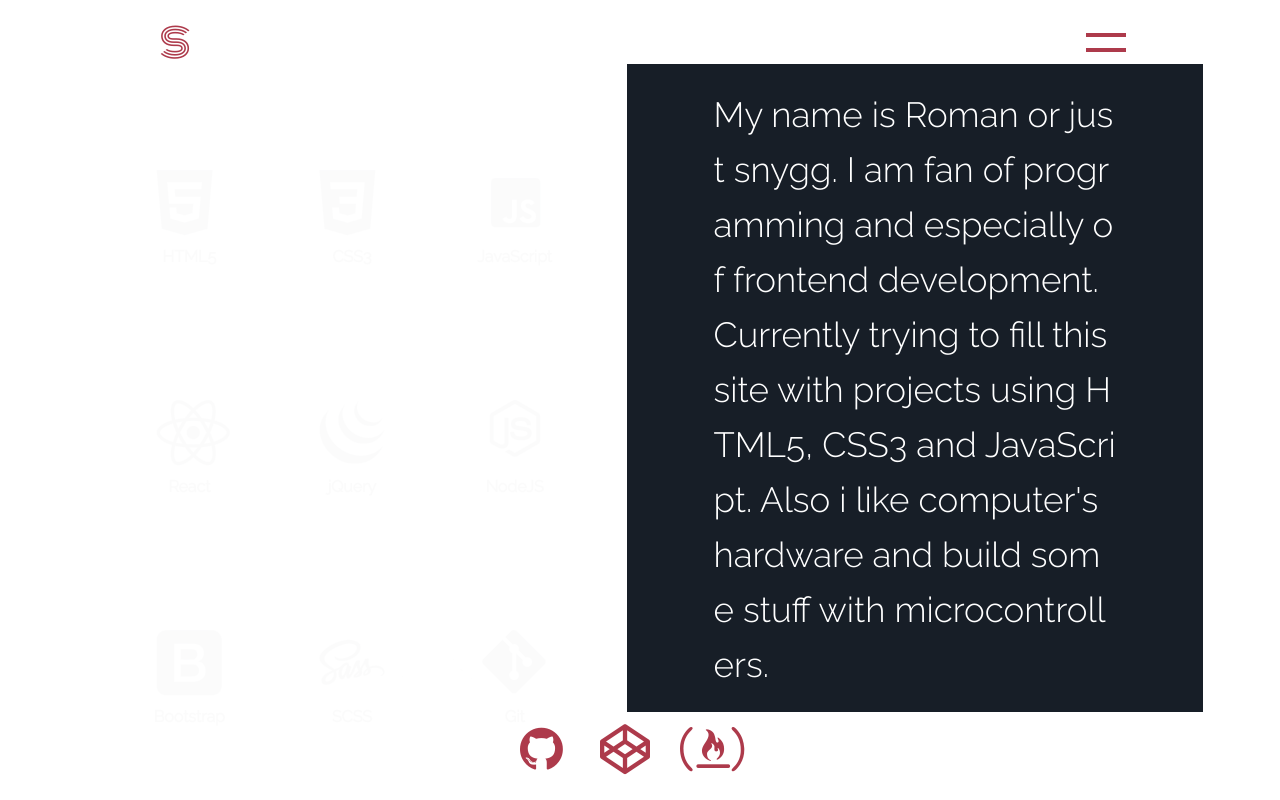
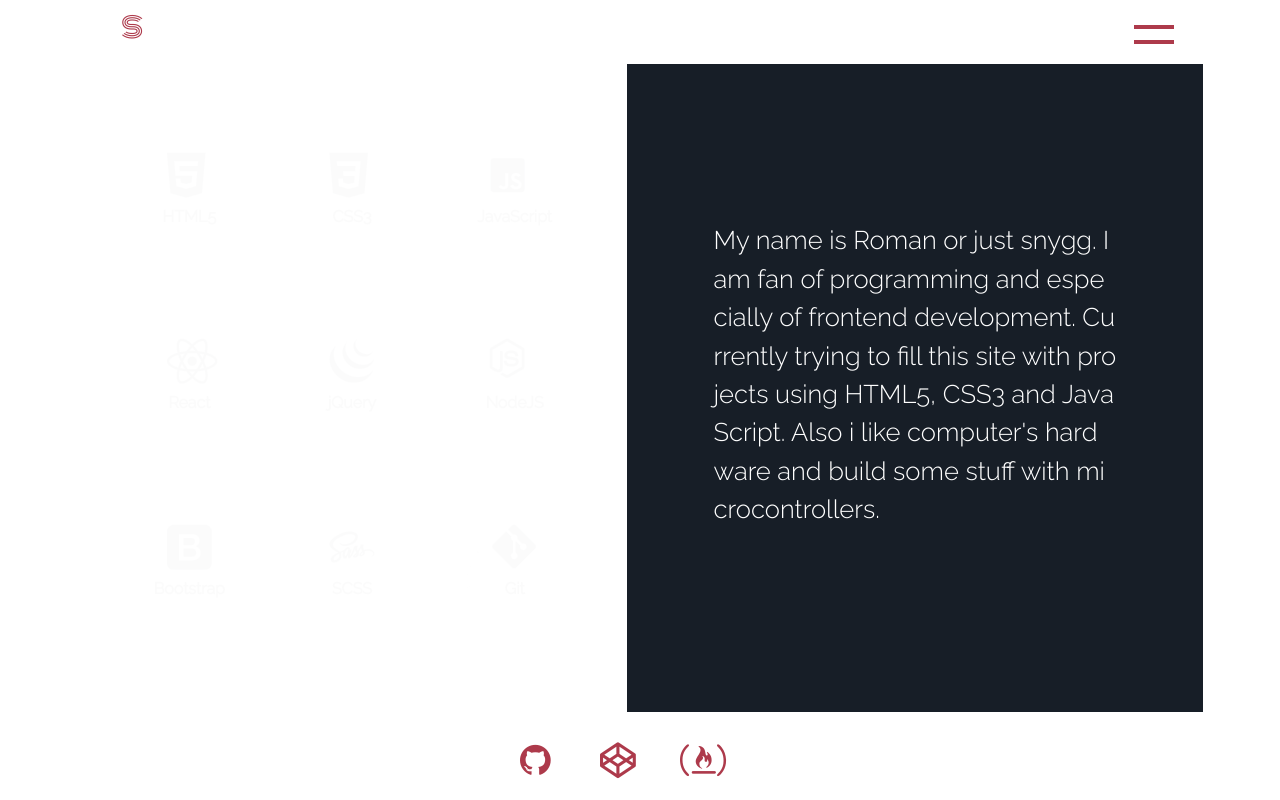
Before and after one commit to snyggme/profile, a React (Create React App) app: page /skills in a window 1280 px wide. Built offline with nearby package versions, Linux system fonts and the light colour scheme.

Commit message:
size fixes

```diff
--- a/src/components/Contacts.js
+++ b/src/components/Contacts.js
@@ -3,7 +3,7 @@ import { CSSTransitionGroup } from 'react-transition-group'
 
 const Contacts = ({ show }) => {
 	return (
-		<div>
+		<div style={{height: '100%'}}>
 			{ show &&
 				<CSSTransitionGroup
 			        transitionName="example"
@@ -20,7 +20,7 @@ const Contacts = ({ show }) => {
 			        		<input required type="text" className="contacts-form-control" id="last-name" placeholder="Last Name" />
 			        		<input type="text" className="contacts-form-control" id="subject" placeholder="Subject" />
 			        		<input required type="email" className="contacts-form-control" id="email" placeholder="Email" />
-			        		<textarea className="contacts-form-control" rows="2" id="comment" placeholder="Comment"></textarea>
+			        		<textarea className="contacts-form-control" id="comment" placeholder="Comment"></textarea>
 			        		<button type="submit" className="btn">Submit</button>
 			        	</form>
 			        </div>
--- a/src/components/Footer.js
+++ b/src/components/Footer.js
@@ -4,13 +4,13 @@ const Footer = () => {
 	return (
 		<footer>
 			<div className='footer-links-grid'>
-				<a href="https://github.com/snyggme" className='link-gth'>
+				<a href="https://github.com/snyggme" target='_blank'rel="noopener noreferrer" className='link-gth'>
 					<i className="fa fa-github"></i>
 				</a>
-				<a href="https://codepen.io/snygg" className='link-cdp'>
+				<a href="https://codepen.io/snygg" target='_blank' rel="noopener noreferrer" className='link-cdp'>
 					<i className="fa fa-codepen"></i>
 				</a>
-				<a href="https://www.freecodecamp.org/fccb0535177" className='link-fcc'>
+				<a href="https://www.freecodecamp.org/snyggme" rel="noopener noreferrer" target='_blank' className='link-fcc'>
 					<i className="fa fa-free-code-camp"></i>
 				</a>
 			</div>
--- a/src/components/Projects.js
+++ b/src/components/Projects.js
@@ -65,74 +65,74 @@ export default Projects
 const projects = [
 	{
 		src: './images/twitchtv.png',
-		description: 'App displays the status of a set of Twitch Streamers. You can delete or add your favourite one.',
+		description: 'App displays the status of a set of Twitch Streamers. You can delete or add your favourite one. Responsive design.',
 		technologies: ['JS', 'ReactJS', 'SASS', 'Twitch API'],
 		name: 'TwitchTV',
-		codepen: '',
-		github: ''
+		project: 'https://snyggme.github.io/twitch-tv/',
+		github: 'https://github.com/snyggme/twitch-tv'
 	},
 	{
 		src: './images/tictactoe.png',
 		description: 'Play the classic game of X\'s and O\'s vs. the computer.',
 		technologies: ['JS', 'ReactJS','SASS'],
 		name: 'Tic-Tac-Toe',
-		codepen: '',
-		github: ''
+		project: 'https://snyggme.github.io/tic-tac-toe/',
+		github: 'https://github.com/snyggme/tic-tac-toe'
 	},
 	{
 		src: './images/pomodoro.png',
 		description: 'It\'s an easy to use, flexible Pomodoro Technique timer. Clean interface, ability to pause or reset the timer intervals, audio notifications at the end of a timer period.',
 		technologies: ['JS', 'ReactJS', 'SASS'],
 		name: 'Pomodoro Clock',
-		codepen: 'https://codepen.io/snygg/full/yqyOyr/',
-		github: ''
+		project: 'https://snyggme.github.io/pomodoro-clock/',
+		github: 'https://github.com/snyggme/pomodoro-clock'
 	},
 	{
 		src: './images/drummachine.png',
 		description: 'Explore drumming with two unique sound banks. Power controls, adjusting volume.',
 		technologies: ['JS', 'ReactJS', 'SASS', 'HTML5'],
 		name: 'Drum Machine',
-		codepen: 'https://codepen.io/snygg/full/eKarZZ/',
-		github: ''
+		project: 'https://snyggme.github.io/drum-machine/',
+		github: 'https://github.com/snyggme/drum-machine'
 	},
 	{
 		src: './images/localweather.png',
 		description: 'Simple web app that displays the local weather forecast using HTML5 Geolocation to get user location and to look for the weather depending on the city.',
 		technologies: ['jQuery', 'HTML5', 'CSS', 'Weather API'],
 		name: 'Local Weather App',
-		codepen: 'https://codepen.io/snygg/full/ZrbxEv/',
-		github: ''
+		project: 'https://snyggme.github.io/local-weather/',
+		github: 'https://github.com/snyggme/local-weather'
 	},
 	{
 		src: './images/markdown.png',
 		description: 'Converts and live previews plain text to HTML using markedjs compiler and parser.',
 		technologies: ['JS', 'ReactJS', 'markedjs', 'SASS'],
 		name: 'Markdown Previewer',
-		codepen: 'https://codepen.io/snygg/full/xzeRXo/',
-		github: ''
+		project: 'https://snyggme.github.io/markdown-previewer/',
+		github: 'https://github.com/snyggme/markdown-previewer'
 	},
 	{
 		src: './images/wikipedia.png',
 		description: 'Simple interface to the Wikipedia API that allows to search articles and display 10 possible article snippets for the user to select one.',
 		technologies: ['jQuery', 'HTML5', 'CSS', 'MediaWiki API'],
 		name: 'Wikipedia Viewer',
-		codepen: 'https://codepen.io/snygg/full/JpbWMm/',
-		github: ''
+		project: 'https://snyggme.github.io/wikipedia-viewer/',
+		github: 'https://github.com/snyggme/wikipedia-viewer'
 	},
 	{
 		src: './images/randomquote.png',
 		description: 'Makes an AJAX call to a random quote generator API and displays the response on the page. You can tweet it and share with others.',
 		technologies: ['jQuery', 'HTML5', 'CSS', 'Quote API'],
 		name: 'Random Quote Machine',
-		codepen: 'https://codepen.io/snygg/full/WMeKbY/',
-		github: ''
+		project: 'https://snyggme.github.io/random-quote-machine/',
+		github: 'https://github.com/snyggme/random-quote-machine'
 	},
 	{
 		src: './images/this.png',
 		description: 'This site itself. Uses react-router components to navigate through the site. Implements CSS and JS animation',
 		technologies: ['JS', 'ReactJS', 'React-Router-v4'],
 		name: 'Portfolio Site',
-		codepen: 'https://codepen.io/snygg/full/WMeKbY/',
-		github: ''
+		project: 'https://codepen.io/snygg/full/WMeKbY/',
+		github: 'https://github.com/snyggme/profile'
 	}
 ]
--- a/src/components/ProjectsItem.js
+++ b/src/components/ProjectsItem.js
@@ -2,7 +2,7 @@ import React from 'react'
 import { CSSTransitionGroup } from 'react-transition-group'
 
 export const ProjectsItem = (props) => {
-	const { show, src, name, description, technologies, codepen, github } = props
+	const { show, src, name, description, technologies, project, github } = props
 
 	return(
 		<li>
@@ -31,10 +31,10 @@ export const ProjectsItem = (props) => {
 							</div>
 							<div className='project-external-links'>
 								<div>
-									<a href={codepen} target='_blank'>View Project</a>
+									<a href={project} target='_blank'>View Project</a>
 								</div>
 								<div>
-									<a href={github}>View Code</a>
+									<a href={github} target='_blank'>View Code</a>
 								</div>
 							</div>
 						</div>
--- a/src/components/Skills.js
+++ b/src/components/Skills.js
@@ -2,18 +2,12 @@ import React, { Component } from 'react'
 import { CSSTransitionGroup } from 'react-transition-group'
 import { SkillsItem } from './SkillsItem'
 
-class Skills extends Component {
-	constructor(props) {
-		super(props)
-		this.state = {
+export const Skills = (props) => {
 
-		}
-	}
-	render() {
-		const show = this.props.show
+		const show = props.show
 
 		return (
-			<div>
+			<div style={{height: '100%'}}>
 				{ show &&
 					<CSSTransitionGroup
 		                transitionName="example"
@@ -22,7 +16,8 @@ class Skills extends Component {
 				        transitionLeave={false}
 				        transitionAppearTimeout={1000}
 				        transitionEnterTimeout={0}
-				        transitionLeaveTimeout={0}>
+				        transitionLeaveTimeout={0}
+				        style={{display: 'block', position: 'relative', height: '100%'}}>
 						<div className='skills-grid'>
 							{skillsLogos.map((item, index) =>
 								<SkillsItem logo={item} key={index}/>
@@ -46,7 +41,6 @@ class Skills extends Component {
 				</CSSTransitionGroup>
 			</div>
 		)
-	}
 }
 
 const skillsLogos = [
--- a/src/index.css
+++ b/src/index.css
@@ -20,8 +20,8 @@ body {
 	background: none;
 	border: none;
 	outline: none;
-	top: 28px;
-  	right: 150px;
+	top: 2.5%;
+  	right: 8%;
   	width: 50px;
   	height: 30px;
 	z-index: 100;
@@ -44,7 +44,7 @@ body {
 
 .navbar-show {
 	opacity: 1;
-	height: 80px;
+	height: 8.5vh;
 	visibility: visible;
 }
 
@@ -69,7 +69,7 @@ body {
   	padding-top: 55px;
   	padding-right: 20px;
   	padding-left: 15px;
-  	font-size: 23px;
+  	font-size: 1.3vw;
     font-weight: bold;
     color: black;
 }
@@ -91,11 +91,6 @@ body {
 
 .line-down {
   	top: 20px;
-}
-
-.hide-button  {
-  	position: fixed;
-
 }
 
 .line-up, .line-down {
@@ -137,16 +132,14 @@ body {
 	background: none;
 	border: none;
 	outline: none;
-	top: 5px;
-  	left: 150px;
-  	width: 50px;
-  	height: 50px;
+	top: 0%;
+  	left: 9%;
 	z-index: 100;
 }
 
 .header-logo-link {
 	font-family: 'Monoton', cursive;
-	font-size: 45px;
+	font-size: 2.5vw;
 	text-decoration: none;
 	color: #ad3a4b;
 }
@@ -166,10 +159,10 @@ body {
 */
 main {
     color: white;
-    position: relative;
+    position: absolute;
     height: 81vh;
     width: 100vw;
-    top: 78px;
+    top: 8%;
 }
 
 .main-background {
@@ -200,6 +193,7 @@ footer {
 
 .footer-links-grid {
     display: grid;
+    height: 100%;
     grid-template-rows: 1fr;
     grid-template-columns: repeat(3, 80px);
     align-items: center;
@@ -207,7 +201,7 @@ footer {
 }
 
 .footer-links-grid > a {
-	font-size: 50px;
+	font-size: 2.8vw;
   	color: #ad3a4b;
 }
 
@@ -236,7 +230,7 @@ footer {
 }
 
 .home h1 {
-    padding-top: 150px;
+    padding-top: 10%;
     padding-bottom: 110px;
     font-size: 7vw;
     font-weight: normal;
@@ -270,11 +264,12 @@ footer {
 ***********************************
 */
 .skills-grid {
-    position: absolute;
+    position: relative;
     left: 10%;
     top: 8%;
     display: grid;
     width: 35%;
+    height: 80%;
     grid-template-rows: 1fr 1fr 1fr;
     grid-template-columns: 1fr 1fr 1fr;
     grid-gap: 40px;
@@ -284,7 +279,7 @@ footer {
 
 .skills-grid-block {
     background: white;
-    height: 190px;
+    height: 100%;
     border-radius: 5px;
     box-shadow: 0 5px 15px 0px rgba(0,0,0,0.1);
     -o-transition: all 0.2s ease-in-out;
@@ -299,7 +294,7 @@ footer {
 }
 
 .skills-grid-block i {
-    font-size: 65px;
+    font-size: 3.5vw;
     align-self: flex-end;
     color: rgb(23, 30, 39);
 }
@@ -310,12 +305,6 @@ footer {
 
 .icon-html5-alt:hover {
     color: #f14a29;
-}
-
-.skills-grid-block i {
-    font-size: 65px;
-    align-self: flex-end;
-    color: rgb(23, 30, 39);
 }
 
 .icon-reactjs:hover {
@@ -370,14 +359,14 @@ i.icon-javascript-alt, i.icon-nodejs {
     width: 45vw;
     left: 49%;
     top: 0;
-    line-height: 55px;
+    line-height: 3vw;
     display: grid;
     word-break: break-all;
     grid-template-rows: 0.96fr;
     grid-template-columns: 0.7fr;
     justify-content: center;
     align-items: center;
-    font-size: 35px;
+    font-size: 2vw;
     z-index: 10;
 }
 /*
@@ -394,12 +383,12 @@ i.icon-javascript-alt, i.icon-nodejs {
     width: 50vw;
     height: 100%;
     margin: 0 auto;
-    padding-top: 60px;
+    padding-top: 3%;
 }
 
 .contacts-form-control {
     font-family: inherit;
-    height: 55px;
+    height: 100%;
     padding-left: 30px;
     outline: none;
     font-size: 16px;
@@ -422,16 +411,17 @@ i.icon-javascript-alt, i.icon-nodejs {
     color: #ad3a4b;
     text-align: center;
     margin-bottom: 50px;
-    font-size: 40px;
+    font-size: 2.2vw;
 }
 
 .contacts-form {
     display: grid;
     width: 80%;
+    height: 100%;
     margin: 0 auto;
-    grid-template-rows: 60px 60px 60px 200px;
+    grid-template-rows: repeat(3, 0.1fr) 0.4fr 0.1fr;
     grid-template-columns: 1fr 1fr;
-    grid-gap: 40px;
+    grid-gap: 4%;
     align-items: center;
 }
 
@@ -441,7 +431,7 @@ i.icon-javascript-alt, i.icon-nodejs {
 }
 
 #comment {
-    height: 200px;
+    height: 100%;
     padding-top: 20px;
     grid-column-start: 1;
     grid-column-end: 3;
@@ -457,7 +447,7 @@ i.icon-javascript-alt, i.icon-nodejs {
     color: white;
     margin: auto;
     width: 200px;
-    height: 60px;
+    height: 100%;
     font-size: 20px;
     cursor: pointer;
     background: #dc3545;
@@ -490,13 +480,13 @@ i.icon-javascript-alt, i.icon-nodejs {
 }
 
 .carousel-elements-container {
-    width: 99999px;
+    width: 20000px;
     height: 100%;
     margin: 0;
     padding: 0;
     display: block;
     list-style: none;
-    transition: all 0.5s;
+    transition: all 0.7s;
 }
 
 .carousel-elements-container li {
@@ -520,24 +510,24 @@ i.icon-javascript-alt, i.icon-nodejs {
 
 .project-definition {
     width: 70%;
+    height: 100%;
     margin: 0 auto;
+    display: grid;
+    grid-template-rows: 1fr 1fr 1fr 1fr;
+    grid-template-columns: 1fr;
+    align-items: center;
 }
 
 .project-external-links {
+    align-self: flex-start;
     display: grid;
     grid-template-rows: 1fr;
     grid-template-columns: 1fr 1fr;
 }
 
-.project-external-links div {
-    width: 70%;
-}
-
 .project-external-links a {
     position: relative;
-    margin-top: 80px;
-    margin-right: 15px;
-    margin-bottom: 5px;
+    margin-top: 30px;
     display: inline-block;
     font-size: 1.3vw;
     text-decoration: none;
@@ -582,14 +572,11 @@ i.icon-javascript-alt, i.icon-nodejs {
 }
 
 .project-name {
-    margin-top: 120px;
-    margin-bottom: 80px;
     font-size: 3vw;
 }
 
 .project-description {
     font-size: 1.5vw;
-    margin-bottom: 80px;
 }
 
 .project-imgs img {
```
Also changed, not shown: src/components/Home.js (line endings or trailing spaces).
